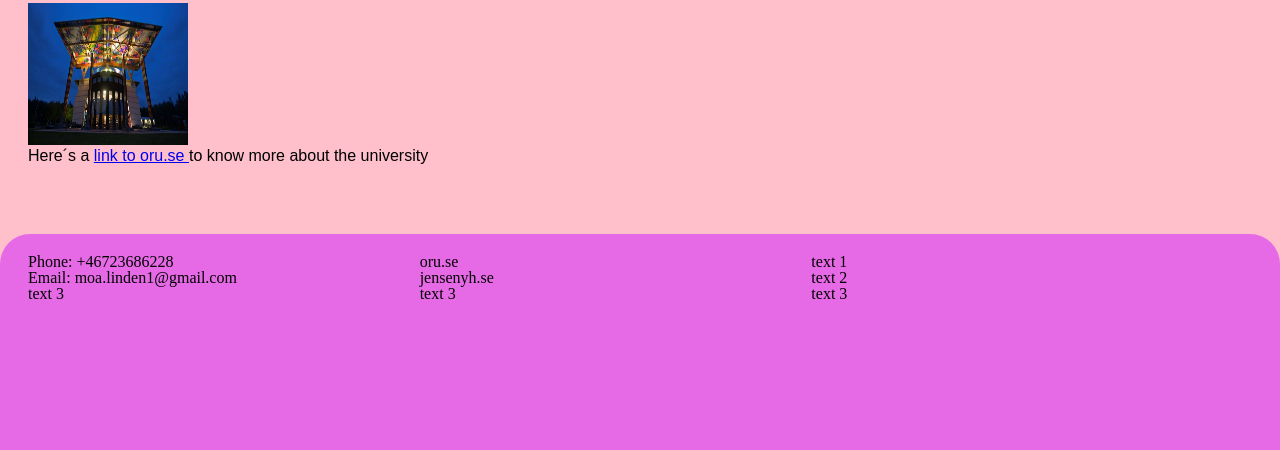
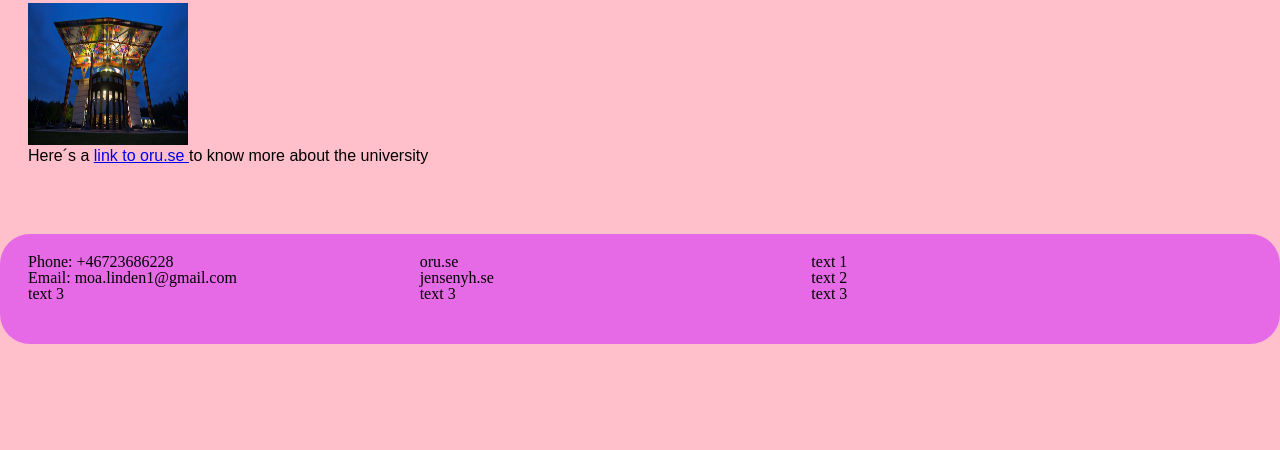
Before and after one commit to moalinden/moalinden.github.io, a plain HTML site: page index.html in a window 1280 px wide. Shown: the part 350-800 px from the top of the page. Drawn offline with Linux system fonts and the light colour scheme.

Commit message:
height footer

```diff
--- a/style.css
+++ b/style.css
@@ -84,7 +84,7 @@ table {
 footer {
    border-radius: 30px;
    margin: 50px auto;
-   height: 400px;
+   height: 70px;
     width: 100;
     padding: 20px;
     background-color: rgb(230, 105, 230);
```
